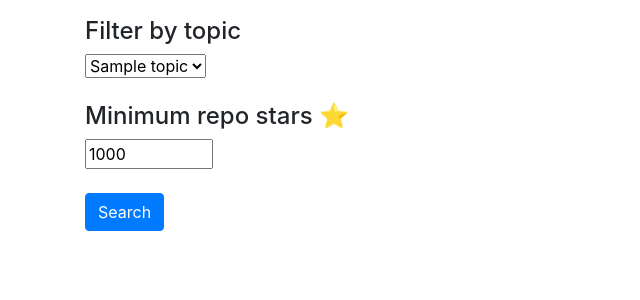
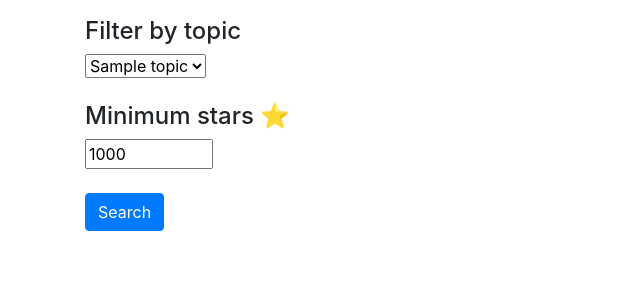
Before and after one commit to nbeck415/DockerfileFinder, a Flask app: template templates/index.html in a window 1280 px wide. Shown: the part 133-433 px from the top of the page, without its empty margins (0-640 px from the left). Run offline with Flask 3, Linux system fonts and the light colour scheme; the template is opened without the code that fills it: most values are stand-ins (such as "Sample title", 1, 10 or a date in 2020); some libraries are stand-ins or nearby versions.

Commit message:
fix template bugs, gitignore for env file

```diff
--- a/templates/index.html
+++ b/templates/index.html
@@ -14,18 +14,17 @@
         <p class="lead">Find GitHub repos with Dockerfiles and Docker Compose files</p>
 
         <div class="row">
-            <div class="col-md-6">
+            <div class="col-md-6 col-lg-6">
                 <form action="/search" method="POST">
                     <h4>Filter by topic</h4>
-                    <div class="dropdown">
-                        <select name="topics" id="topic">
+                    <select name="topics" id="topic">
                         {% for topic in topics %}
                             <option value="{{ topic }}">{{ topic }}</option>
                         {% endfor %}
-                        </select>
-                    </div>
+                    </select>
                     <br>
-                    <h4>Minimum repo stars ⭐️</h4>
+                    <br>
+                    <h4>Minimum stars ⭐️</h4>
                     <div class="num-stars">
                         <input type="number" id="num-stars" value="1000" name="num-stars" min="1" max="100000">
                     </div>
@@ -33,7 +32,7 @@
                     <button type="submit" class="btn btn-primary">Search</button>
                 </form>
             </div>
-            <div class="col-md-6">
+            <div class="col-md-6 col-lg-6">
             </div>
         </div>
     </div>
```
Also changed, not shown: 1 other file.
